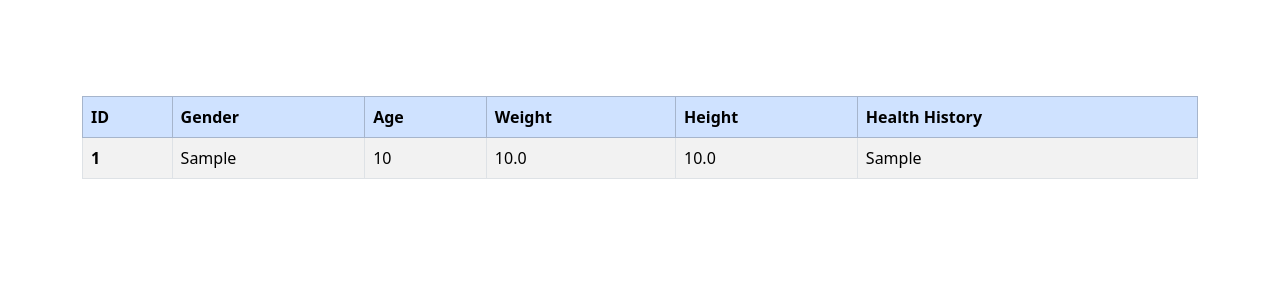
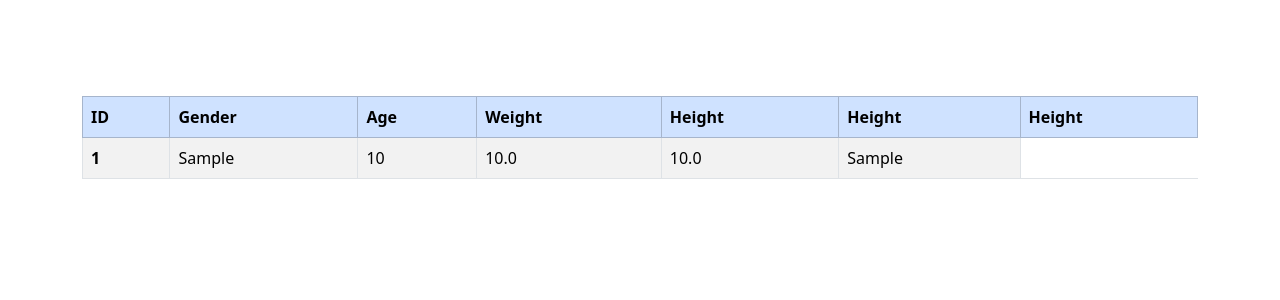
Before and after one commit to MdZahidulIslam-Bismi/Data_Security_Privacy, a Django app: template templates/index.html in a window 1280 px wide. Shown: the part 56-356 px from the top of the page. Run offline with Django 4.2, Linux system fonts and the light colour scheme; the template is opened without the code that fills it: values that come from a table or form of the project are taken from there, others are empty; tables that the repository leaves empty hold one stand-in row (values such as "Sample post").

Commit message:
User Auth

```diff
--- a/templates/index.html
+++ b/templates/index.html
@@ -71,7 +71,9 @@
             <th scope="col">Age</th>
             <th scope="col">Weight</th>
             <th scope="col">Height</th>
-            <th scope="col">Health History</th>
+            <th scope="col">Height</th>
+            <th scope="col">Height</th>
+
         </tr>
         </thead>
         <tbody>
```
